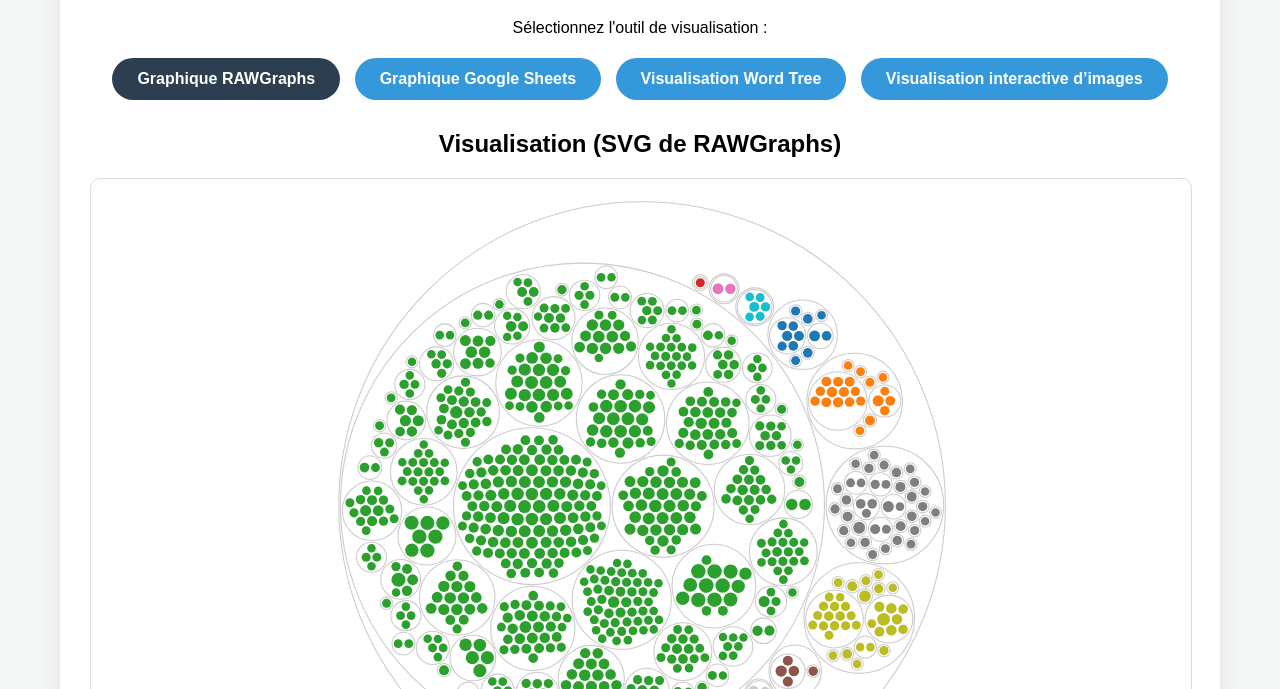
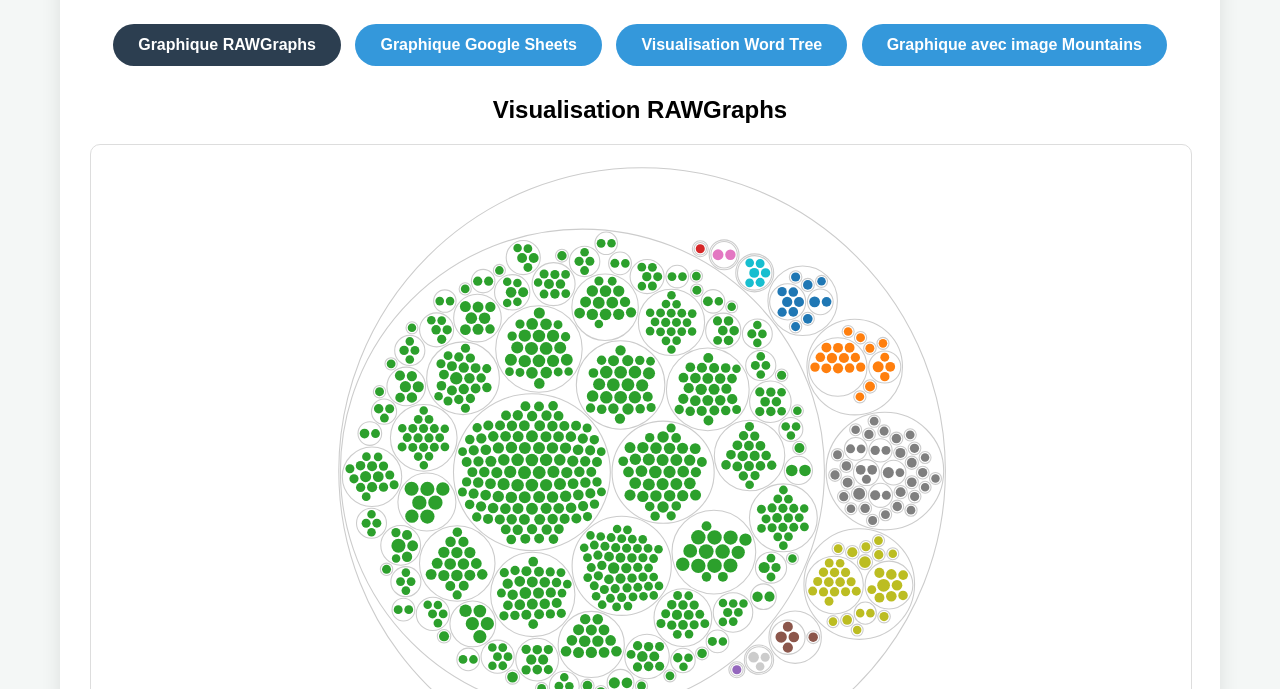
Before and after one commit to don-vava/data-viz2, a plain HTML site: page index.html in a window 1280 px wide. Both pictures are taken after a click on the button "Graphique RAWGraphs". Shown: the part 111-800 px from the top of the page. Drawn offline with Linux system fonts and the light colour scheme.

Commit message:
Refactor HTML structure and update button labels

```diff
--- a/index.html
+++ b/index.html
@@ -7,23 +7,18 @@
     <style>
         body { font-family: 'Arial', sans-serif; background-color: #f4f7f6; margin: 0; padding: 20px; text-align: center; }
         .container { max-width: 1100px; margin: auto; background: white; padding: 30px; border-radius: 15px; box-shadow: 0 4px 20px rgba(0,0,0,0.1); }
-
         h1 { color: #2c3e50; }
         .menu { margin-bottom: 25px; }
-
         button {
             padding: 12px 25px; font-size: 16px; cursor: pointer; border: none; border-radius: 30px;
             margin: 5px; transition: 0.3s; background-color: #3498db; color: white; font-weight: bold;
         }
         button:hover { background-color: #2980b9; }
         button.active { background-color: #2c3e50; }
-
         .content { display: none; margin-top: 20px; animation: fadeIn 0.5s; }
         .content.active { display: block; }
-
-        .viz-box { width: 100%; height: 650px; border: 1px solid #ddd; border-radius: 10px; overflow: hidden; background-color: #ffffff; }
+        .viz-box { width: 100%; height: 650px; border: 1px solid #ddd; border-radius: 10px; overflow: hidden; background-color: white; }
         iframe, img { width: 100%; height: 100%; border: none; object-fit: contain; }
-
         @keyframes fadeIn { from { opacity: 0; } to { opacity: 1; } }
     </style>
 </head>
@@ -31,20 +26,16 @@
 
 <div class="container">
     <h1>Analyse des Prêts</h1>
-    <p>Sélectionnez l'outil de visualisation :</p>
-
     <div class="menu">
         <button onclick="changeTab('raw')" id="btn-raw" class="active">Graphique RAWGraphs</button>
         <button onclick="changeTab('google')" id="btn-google">Graphique Google Sheets</button>
         <button onclick="changeTab('wordtree')" id="btn-wordtree">Visualisation Word Tree</button>
-        <button onclick="changeTab('mountains')" id="btn-mountains">Visualisation interactive d’images</button>
+        <button onclick="changeTab('mountains')" id="btn-mountains">Graphique avec image Mountains</button>
     </div>
 
     <div id="raw" class="content active">
-        <h2>Visualisation (SVG de RAWGraphs)</h2>
-        <div class="viz-box">
-            <img src="vizprett.svg" alt="Fichier vizprett.svg introuvable">
-        </div>
+        <h2>Visualisation RAWGraphs</h2>
+        <div class="viz-box"><img src="vizprett.svg" alt="Fichier vizprett.svg introuvable"></div>
     </div>
 
     <div id="google" class="content">
@@ -55,39 +46,25 @@
     </div>
 
     <div id="wordtree" class="content">
-        <h2>Visualisation Interactive de Textes (Word Tree)</h2>
+        <h2>Visualisation Word Tree</h2>
         <div class="viz-box">
             <iframe src="https://www.jasondavies.com/wordtree/?source=37de8e82f6d645a18a87de2beda71986&prefix=La"></iframe>
         </div>
     </div>
 
     <div id="mountains" class="content">
-        <h2>Graphique avec image</h2>
-        <div class="viz-box">
-            <img src="mountains.png" alt="Graphique Mountains">
-        </div>
+        <h2>Graphique avec image Mountains</h2>
+        <div class="viz-box"><img src="mountains.png" alt="Image mountains.png introuvable"></div>
     </div>
 </div>
 
 <script>
     function changeTab(tabName) {
-        // 1. Cacher tous les contenus
-        var contents = document.getElementsByClassName('content');
-        for (var i = 0; i < contents.length; i++) {
-            contents[i].classList.remove('active');
-        }
-
-        // 2. Désactiver tous les boutons
-        var buttons = document.querySelectorAll('.menu button');
-        for (var i = 0; i < buttons.length; i++) {
-            buttons[i].classList.remove('active');
-        }
-
-        // 3. Afficher le bon contenu et activer le bon bouton
+        document.querySelectorAll('.content').forEach(c => c.classList.remove('active'));
+        document.querySelectorAll('button').forEach(b => b.classList.remove('active'));
         document.getElementById(tabName).classList.add('active');
         document.getElementById('btn-' + tabName).classList.add('active');
     }
 </script>
-
 </body>
 </html>
```
